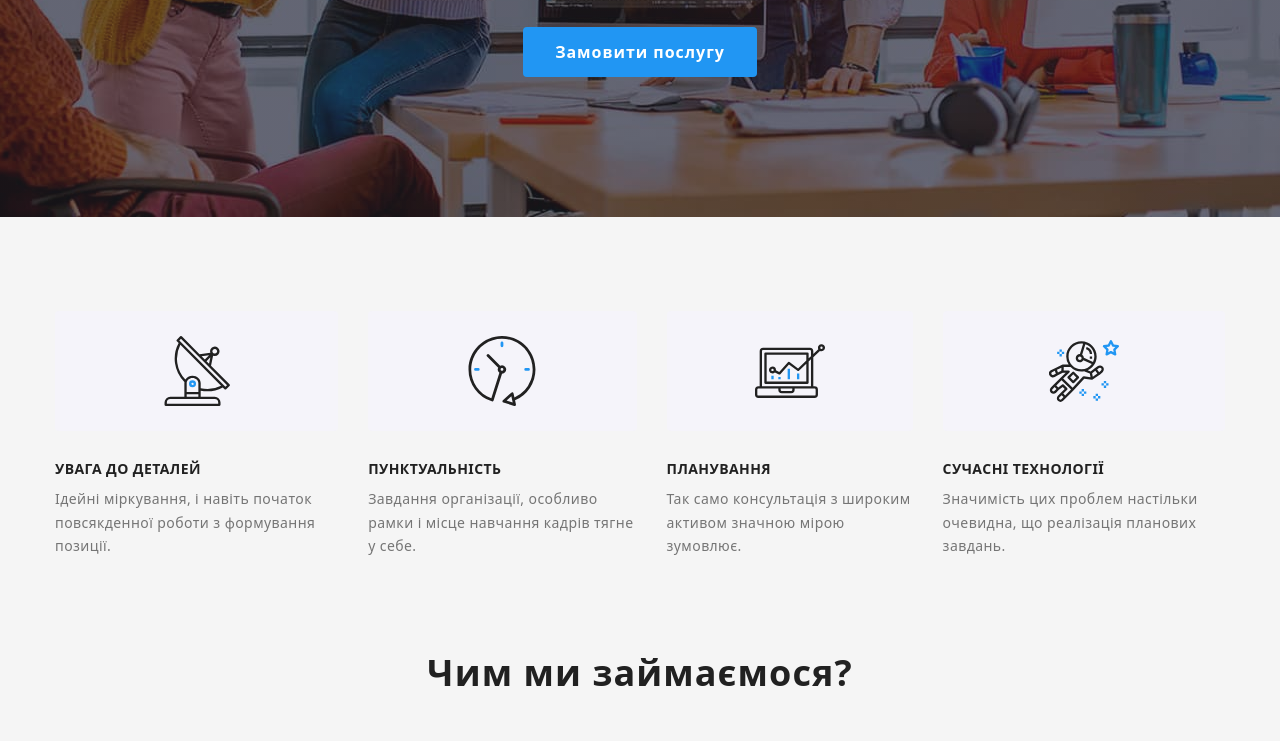
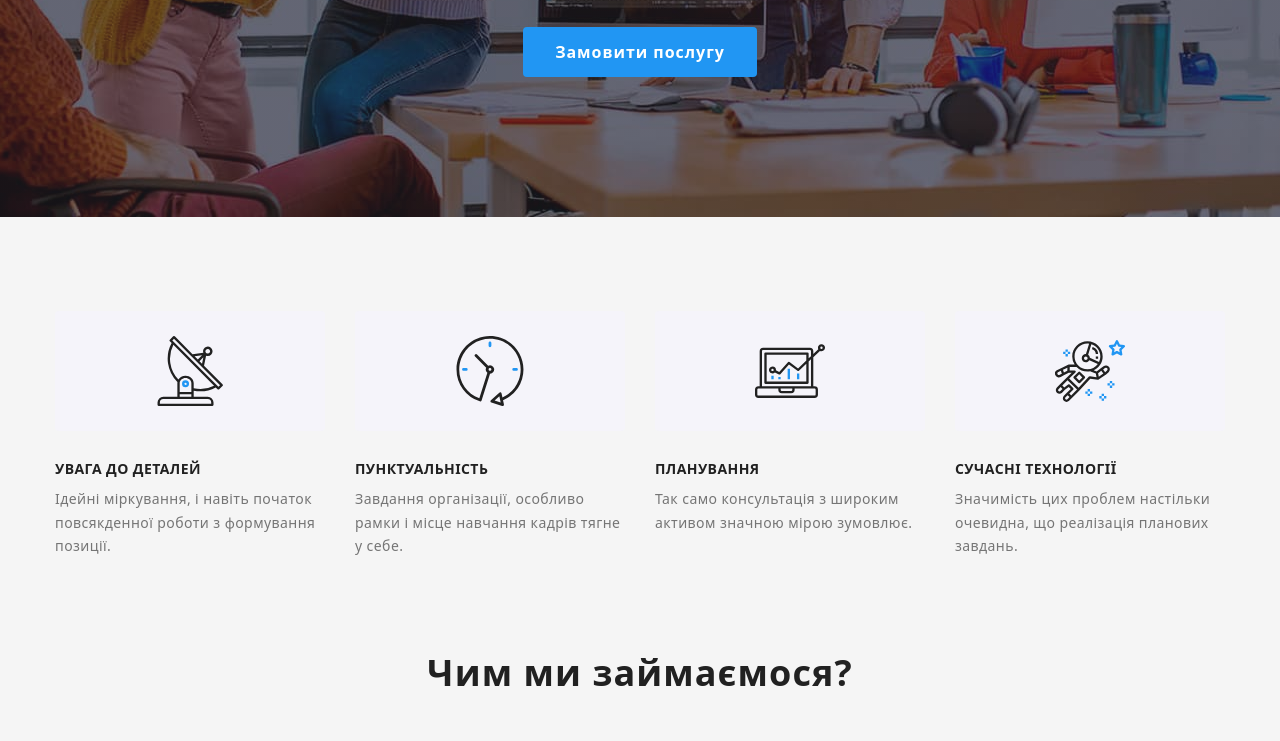
Before and after one commit to Greens1593/goit-markup-hw-04, a plain HTML site: page index.html in a window 1280 px wide. Shown: the part 478-1219 px from the top of the page. Drawn offline with nearby package versions, Linux system fonts and the light colour scheme.

Commit message:
Змінено ширину елемента секції kind

```diff
--- a/css/style.css
+++ b/css/style.css
@@ -208,7 +208,7 @@ img{
     margin-right: 30px;
 }
 .kind{
-    width: (calc(100% - 90px) / 4);
+    width: 270px;
 }
 .kind-header{
     color: var(--font-color-header);
```
